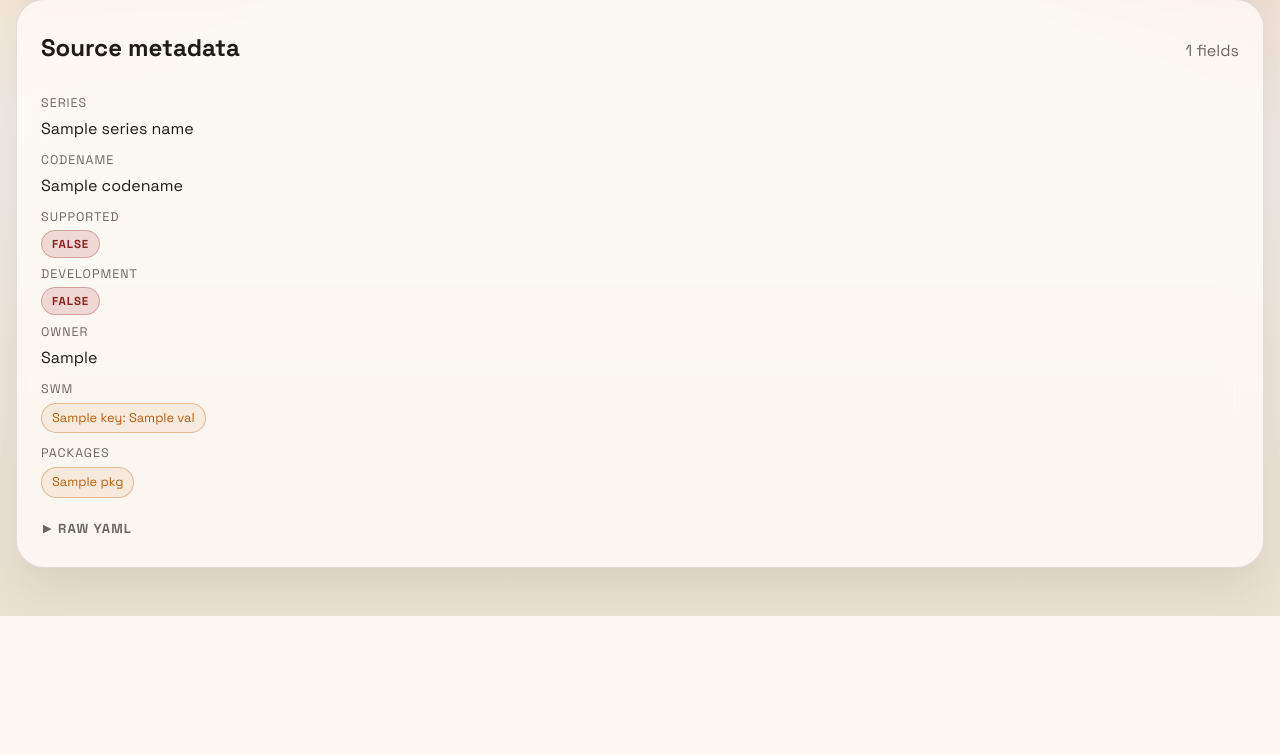
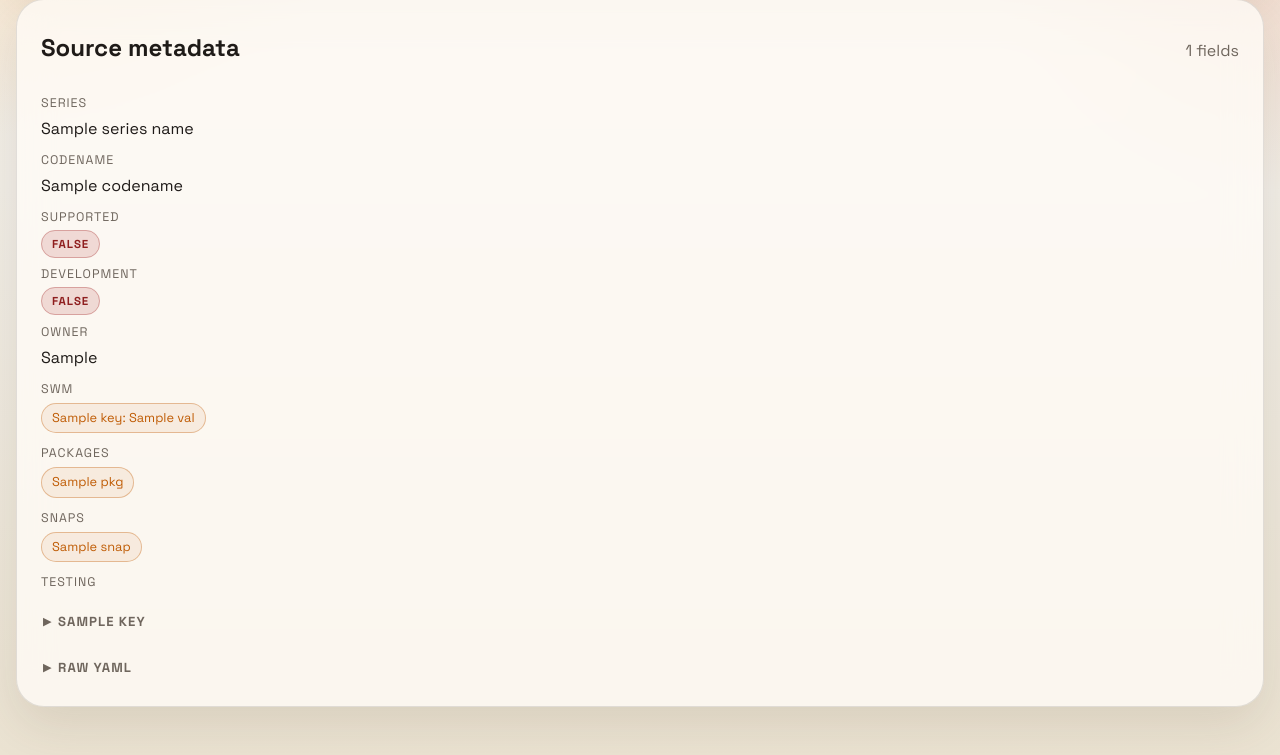
Before and after one commit to brettgrand/kseries-dashboard, a Flask app: template templates/source.html in a window 1280 px wide. Shown: the part 336-1091 px from the top of the page. Before the commit the page ends 952 px from the top, so only its background shows below. Run offline with Flask 3, Linux system fonts and the light colour scheme; the template is opened without the code that fills it: most values are stand-ins (such as "Sample title", 1, 10 or a date in 2020).

Commit message:
added testing field to the source card

```diff
--- a/app.py
+++ b/app.py
@@ -95,6 +95,23 @@ def create_app() -> Flask:
             }
             for pkg_name, pkg_data in sorted(raw_packages.items())
         ]
+        raw_snaps = source_details.get("snaps", {}) if isinstance(source_details, dict) else {}
+        if not isinstance(raw_snaps, dict):
+            raw_snaps = {}
+        source_snaps = [
+            {
+                "name": snap_name,
+                "repo": (snap_data.get("repo") or [None])[0] if isinstance(snap_data, dict) else None,
+            }
+            for snap_name, snap_data in sorted(raw_snaps.items())
+        ]
+        raw_testing = source_details.get("testing", {}) if isinstance(source_details, dict) else {}
+        if not isinstance(raw_testing, dict):
+            raw_testing = {}
+        source_testing = [
+            {"key": k, "yaml": yaml.safe_dump(v, sort_keys=False, allow_unicode=False)}
+            for k, v in sorted(raw_testing.items())
+        ]
         source_yaml = yaml.safe_dump({source_name: source_details}, sort_keys=False, allow_unicode=False)
 
         return render_template(
@@ -108,6 +125,8 @@ def create_app() -> Flask:
             source_owner=source_details.get("owner") if isinstance(source_details, dict) else None,
             source_swm=source_details.get("swm") if isinstance(source_details, dict) else None,
             source_packages=source_packages,
+            source_snaps=source_snaps,
+            source_testing=source_testing,
             source_yaml=source_yaml,
             source_field_names=source_field_names,
         )
--- a/templates/source.html
+++ b/templates/source.html
@@ -80,6 +80,33 @@
               </dd>
             </div>
             {% endif %}
+            {% if source_snaps %}
+            <div>
+              <dt>Snaps</dt>
+              <dd class="source-links">
+                {% for snap in source_snaps %}
+                  {% if snap.repo %}
+                  <a class="source-link" href="{{ snap.repo }}" target="_blank" rel="noreferrer">{{ snap.name }}</a>
+                  {% else %}
+                  <span class="source-link">{{ snap.name }}</span>
+                  {% endif %}
+                {% endfor %}
+              </dd>
+            </div>
+            {% endif %}
+            {% if source_testing %}
+            <div>
+              <dt>Testing</dt>
+              <dd>
+                {% for entry in source_testing %}
+                <details class="yaml-expand">
+                  <summary>{{ entry.key }}</summary>
+                  <pre class="series-yaml">{{ entry.yaml }}</pre>
+                </details>
+                {% endfor %}
+              </dd>
+            </div>
+            {% endif %}
           </dl>
           <details class="yaml-expand">
             <summary>Raw YAML</summary>
```
